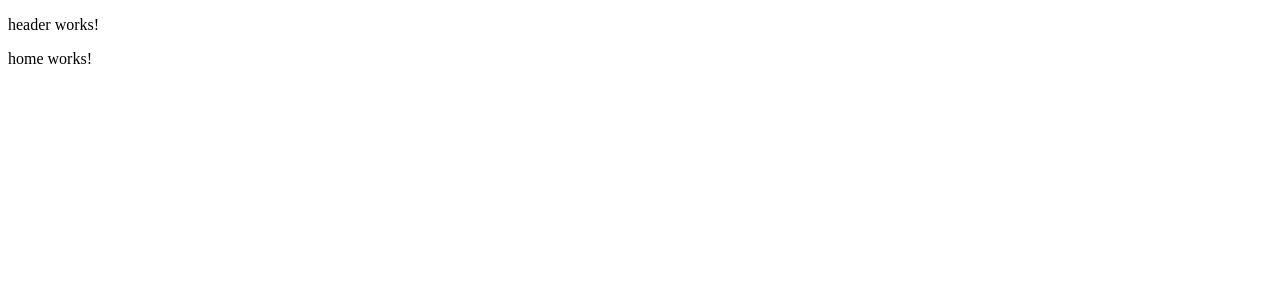
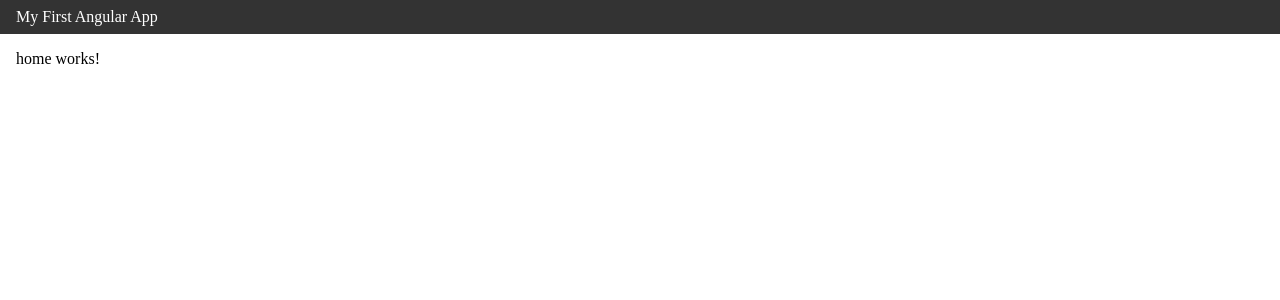
Before and after one commit to V1ADDD/angular-todos, an Angular app: page / in a window 1280 px wide. Shown: the top 300 px of the page. Built offline with nearby package versions, Linux system fonts and the light colour scheme.

Commit message:
feat: add styles to header and main

```diff
--- a/src/app/app.component.ts
+++ b/src/app/app.component.ts
@@ -8,9 +8,17 @@
   imports: [RouterOutlet, HomeComponent, HeaderComponent],
   template: `
     <app-header />
-    <app-home />
+    <main>
+      <app-home />
+    </main>
   `,
-  styles: [],
+  styles: [
+    `
+      main {
+        padding: 16px;
+      }
+    `
+  ],
 })
 export class AppComponent {
   title = 'first-ng-app';
--- a/src/app/components/header/header.component.html
+++ b/src/app/components/header/header.component.html
@@ -1 +1,3 @@
-<p>header works!</p>
+<header>
+    <nav>My First Angular App</nav>
+</header>
--- a/src/app/components/header/header.component.scss
+++ b/src/app/components/header/header.component.scss
@@ -0,0 +1,8 @@
+header {
+    display: flex;
+    padding: 8px 16px;
+    background-color: #333;
+    color: white;
+    align-items: center;
+    justify-content: space-between;
+}
--- a/src/styles.scss
+++ b/src/styles.scss
@@ -1 +1,6 @@
 /* You can add global styles to this file, and also import other style files */
+* {
+    margin: 0;
+    padding: 0;
+    outline: none;
+}
```
